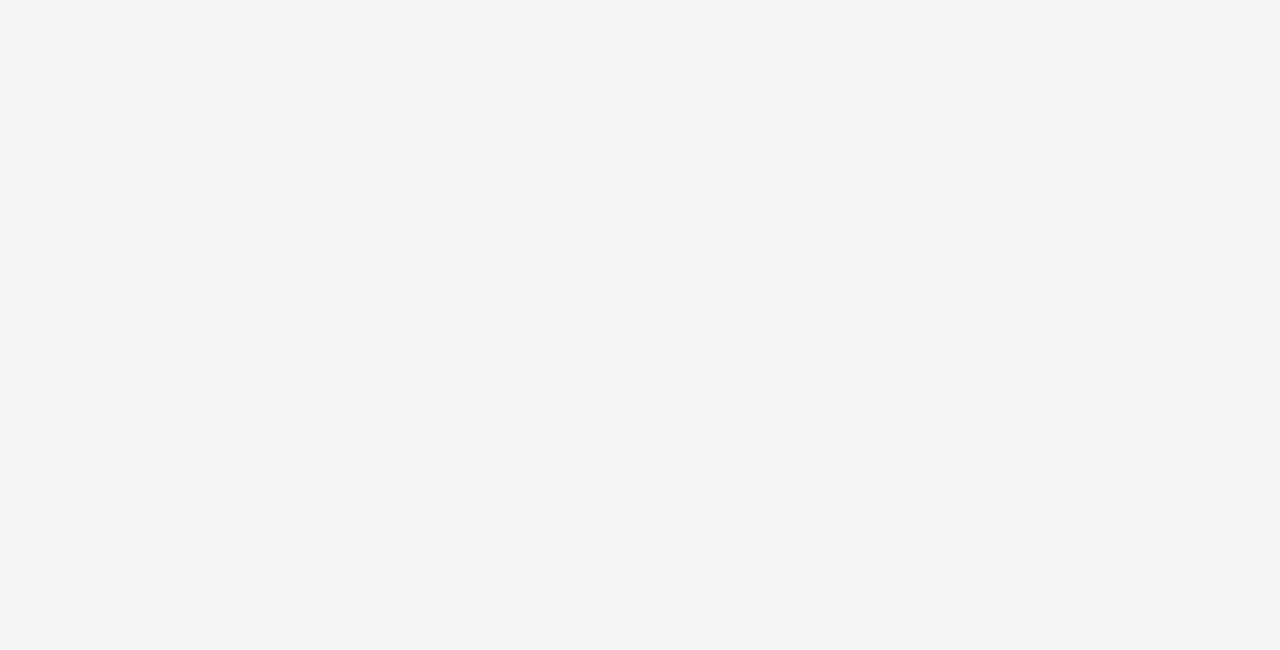
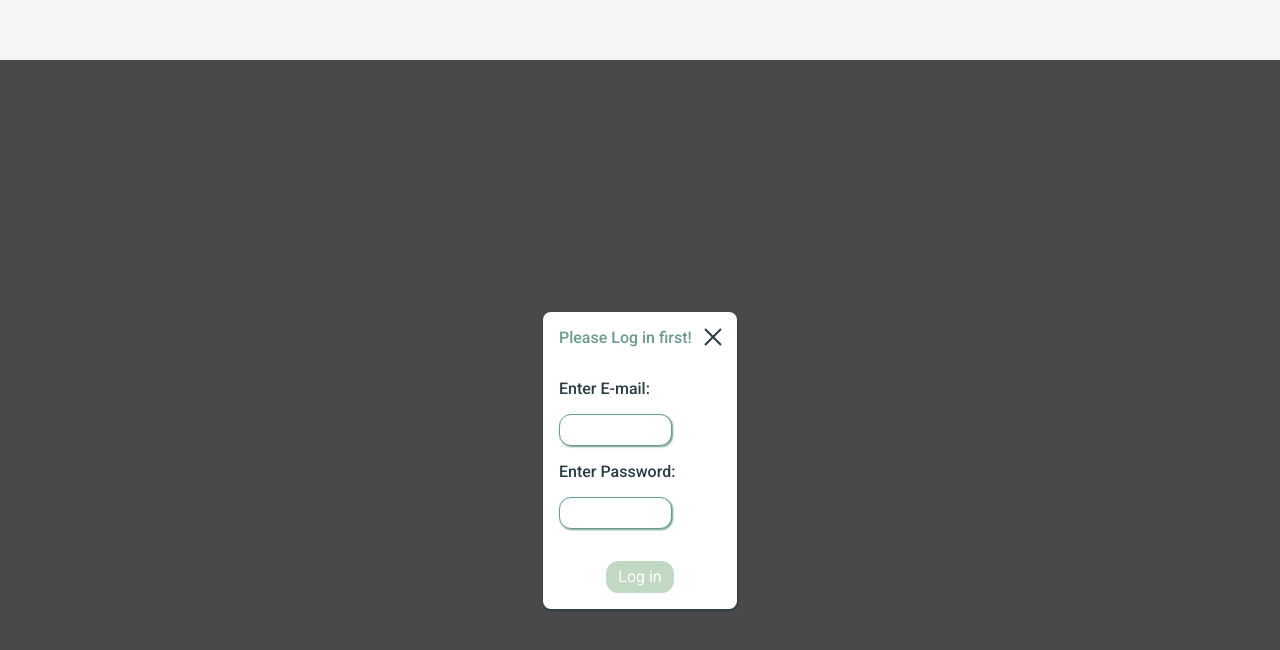
Before and after one commit to davidzherd/shelves, a React (Vite) app: page / in a window 1280 px wide. Shown: the part 1940-2590 px from the top of the page. Before the commit the page ends 800 px from the top, so only its background shows below. Built offline with nearby package versions, Linux system fonts and the light colour scheme; no server answers.

Commit message:
added settings page with authorizeation

```diff
--- a/package.json
+++ b/package.json
@@ -16,6 +16,7 @@
     "dotenv": "^16.4.5",
     "react": "^18.3.1",
     "react-dom": "^18.3.1",
+    "react-icons": "^5.3.0",
     "styled-components": "^6.1.12"
   },
   "devDependencies": {
--- a/src/App.jsx
+++ b/src/App.jsx
@@ -9,6 +9,7 @@ import { Input } from './components/Input';
 import { calculateTotalPrice, getData, priceConfig } from './assets/logic';
 import { Grid } from './components/Grid';
 import { Checkbox } from './components/Checkbox';
+import Settings from './components/settings';
 
 function App() {
 const [shelfProperties, setShelfProperties] = useState({length:0, depth:0});
@@ -18,6 +19,9 @@ const [heavyDibble, setHeavyDibble] = useState(false);
 const [data, setData] = useState(false);
 const [maxDepth, setMaxDepth] = useState(27);
 const [price, setPrice] = useState({total:0, shelfPrice:0, installationPrice: 0, amountOfDibbles: 0});
+const [openedSettings, setOpenedSettings] = useState(false);
+
+
 const handleConseeled = (event)=>{
   setConseeled(event.target.checked);
 }
@@ -59,9 +63,11 @@ useEffect(()=>{
     return
   }
 },[data]);
+
+
   return (
     <>
-    <Navbar/>
+    <Navbar settingsAction={()=>setOpenedSettings(prev=>!prev)}/>
     <Wrapper background={"transparent"}>
       <div style={{marginTop: "4rem"}}>
         <Text size={4} shadow color={colors.lightGreen}>SHELF PRICE CALCULATOR</Text>
@@ -86,6 +92,7 @@ useEffect(()=>{
         </Card>}
       </div>
     </Wrapper>
+    <Settings bottom={openedSettings? "0": "-2000px"} settingsAction={()=>setOpenedSettings(prev=>!prev)}/>
     </>
   )
 }
--- a/src/assets/logic.js
+++ b/src/assets/logic.js
@@ -15,6 +15,20 @@ export const getData = async()=>{
     const newConfig = {heavyDibblePrice: parseFloat(data.heavy_dibble_price_10), lightDibblePrice: parseFloat(data.light_dibble_price), heavyDibbleDistance: parseFloat(data.heavy_10_dibble_distance), lightDibbleDistance: parseFloat(data.light_dibble_distance), woodPrice:{level1_14cm: parseFloat(data.wood_price.level1_14cm), level2_14cm: parseFloat(data.wood_price.level2_14cm), level3_14cm: parseFloat(data.wood_price.level3_14cm), level4_14cm: parseFloat(data.wood_price.level4_14cm), level1_27cm: parseFloat(data.wood_price.level1_27cm), level2_27cm: parseFloat(data.wood_price.level2_27cm), level3_27cm: parseFloat(data.wood_price.level3_27cm), level4_27cm: parseFloat(data.wood_price.level4_27cm)}, max_depth: data.max_depth };
     priceConfig = {...newConfig};
 }
+export const getAuth = async(email, password)=>{
+    console.log("email =",email, " password =",password)
+    const request = await fetch(`https://x8ki-letl-twmt.n7.xano.io/api:sQvFNZLW/auth/login?email=${email}&password=${password}`,{method: "post"});
+    const authToken = await request.json();
+    return authToken.authToken;
+}
+export const validateAuth = async(token)=>{
+    const request = await fetch("https://x8ki-letl-twmt.n7.xano.io/api:sQvFNZLW/auth/me",{headers:{
+        'Authorization': ('Bearer ' + token)
+    }});
+    const valid = request.status;
+    return valid;
+}
+
 export const calculateTotalPrice = (shelfLength, shelfDepth, conseeledInstallation, isHeavyDibble) =>{
 const shelfPrice = calculateShelfPrice(shelfLength, shelfDepth);
 if (typeof(shelfPrice) != "number"){
--- /dev/null
+++ b/src/components/ChangeSettings.jsx
@@ -0,0 +1,27 @@
+import React from 'react'
+import { Card } from './Card'
+import { Text } from './Text'
+import { VscClose } from 'react-icons/vsc'
+import { Input } from './Input'
+import { Button } from './Button'
+import { colors } from '../assets/siteConfig'
+import ConstructionState from './ConstructionState'
+
+const ChangeSettings = ({close}) => {
+  return (
+    <Card className="message" style={{flexDirection: "column", gap: "2rem"}}>
+        <div style={{display:"flex", alignItems: "center", justifyContent: "space-between"}}>
+        <Text color={colors.darkGreen} weight={"500"} scale={2}>Edit price settings</Text>
+        </div>
+        <div style={{display: "flex",flexDirection: "column", gap: "1rem", alignItems:"center", justifyContent:"center", textAlign:"center"}}>
+        <Text color={colors.navi} weight={"500"} size={4}>This part of the app is still in development!</Text>
+        <Text color={colors.navi} weight={"300"}>But you will be glad to know that your authentication passed succesfully!</Text>
+        <ConstructionState/>
+        <Button style={{background:"ffe700"}} onClick={close}>Yay, take me back!</Button>
+
+        </div>
+      </Card>
+  )
+}
+
+export default ChangeSettings
--- /dev/null
+++ b/src/components/Login.jsx
@@ -0,0 +1,46 @@
+import React, { useState } from 'react'
+import { Card } from './Card'
+import { Text } from './Text'
+import { VscClose } from 'react-icons/vsc'
+import { Input } from './Input'
+import { Button } from './Button'
+import { colors } from '../assets/siteConfig'
+import { getAuth } from '../assets/logic'
+
+const Login = ({setTokenFunction,close}) => {
+    const [credentials, setCredentials] = useState({email:"", password: ""})
+
+    const handleInput=(identifier,value)=>{
+        if(identifier === "email"){
+            setCredentials({...credentials, email:value.target.value});
+        }else{
+            setCredentials({...credentials, password:value.target.value});
+        }
+    }
+
+    const handleLogin = async()=>{
+        const authToken = await getAuth(credentials.email,  credentials.password);
+        setTokenFunction(authToken);
+    }
+
+
+  return (
+    <Card className="message" style={{flexDirection: "column", gap: "2rem"}}>
+        <div style={{display:"flex", alignItems: "center", justifyContent: "space-between"}}>
+        <Text color={colors.darkGreen} weight={"500"} scale={2}>Please Log in first!</Text>
+        <VscClose className="cursor" style={{color:colors.navi, scale:"2"}} onClick={close} />
+        </div>
+        <div style={{display: "flex",flexDirection: "column", gap: "1rem"}}>
+        <Text color={colors.navi} weight={"500"}>Enter E-mail:</Text>
+        <Input style={{width: "70%"}} onChange={(e)=>handleInput("email",e)}></Input>
+        <Text color={colors.navi} weight={"500"}>Enter Password:</Text>
+        <Input type="password" style={{width: "70%"}} onChange={(e)=>handleInput("password",e)}></Input>
+        </div>
+        <div style={{display: "flex", justifyContent: "center"}}>
+          <Button onClick={handleLogin} selected>Log in</Button>
+        </div>
+      </Card>
+  )
+}
+
+export default Login
--- a/src/components/Navbar.jsx
+++ b/src/components/Navbar.jsx
@@ -1,7 +1,8 @@
-import React from 'react'
+import React, { useState } from 'react'
 import styled from 'styled-components'
 import { colors } from '../assets/siteConfig';
 import { Text } from './Text';
+import { IoMdSettings } from "react-icons/io";
 const StyledNavbar = styled.div`
 display: flex;
 position: fixed;
@@ -14,11 +15,36 @@ padding: 0 1rem;
 top: 0;
 left: 0;
 box-shadow: 2px 2px 10px ${colors.darkGreen};
+justify-content: space-between;
+.settings{
+  display:flex;
+  align-items: center;
+  jusify-content: center;
+  gap: 0.5rem;
+  cursor: pointer;
+    color: white;
+}
+  .settings:hover{
+  text-decoration: underline;
+  }
+  .icon{
+  transition: all 0.3s;
+  scale: 2;
+  color: white;
+  }
+  .icon:hover{
+  rotate: 180deg;
+  }
 `;
-const Navbar = ()=> {
+const Navbar = ({settingsAction})=> {
   return (
     <StyledNavbar>
         <Text size= {2} shadow weight= "300">Make a Shelf</Text>
+        <div className='settings' onClick={settingsAction}>
+        Settings
+        <IoMdSettings className='icon'/>
+        </div>
+
     </StyledNavbar>
 
   )
--- a/src/components/PopUp.jsx
+++ b/src/components/PopUp.jsx
@@ -5,8 +5,7 @@ import { colors } from "../assets/siteConfig";
 import { Text } from "./Text";
 import { useState } from "react";
 
-
-const StyledPopUp = styled.div`
+export const StyledPopUp = styled.div`
     height: 100vh;
     width: 100vw;
     background: rgba(0, 0, 0, 0.7);
@@ -15,8 +14,19 @@ const StyledPopUp = styled.div`
     justify-content: center;
     z-index: 10;
     position: absolute;
-    top:0;
+    bottom:${props=>props.bottom ?? "0"};
     left: 0;
+    transition: all 0.3s;
+    @media(max-width:550px){
+    .message{
+    width: 100vw;
+    height: 100vh;
+    border-radius: 0;
+    }
+    }
+    .cursor:hover{
+    cursor: pointer;
+    }
 `;
 export const PopUp = ({ action })=>{
     const handleSelection = (selection)=>{
--- /dev/null
+++ b/src/components/Settings.jsx
@@ -0,0 +1,28 @@
+import styled from "styled-components"
+import { StyledPopUp } from "./PopUp"
+import { Card } from "./Card"
+import { colors } from "../assets/siteConfig"
+import { Button } from "./Button"
+import { Text } from "./Text"
+import { Input } from "./Input"
+import { VscClose } from "react-icons/vsc";
+import { useEffect, useState } from "react"
+import Login from "./Login"
+import useAuth from "../hooks/useAuth"
+import ChangeSettings from "./ChangeSettings"
+
+const Settings = ({bottom, settingsAction}) => {
+  const [currentToken,setCurrentToken] = useState("")
+  const [authorized,setToken] = useAuth(currentToken)
+  useEffect(()=>{
+    setToken(currentToken)
+  },[currentToken])
+  return (
+    <StyledPopUp bottom={bottom}>
+      {!authorized && <Login setTokenFunction={(e)=>setCurrentToken(e)} close={settingsAction} />}
+      {authorized && <ChangeSettings close={settingsAction}/>}
+    </StyledPopUp>
+  )
+}
+
+export default Settings
--- a/src/components/Text.jsx
+++ b/src/components/Text.jsx
@@ -5,8 +5,8 @@ export const Text = styled.p`
 display: inline;
 font-size: ${props => props.size + "rem" || "1rem"};
 text-shadow: ${props => props.shadow ?  ("0px 2px 2px"+colors.darkGreen) : "none"};
-font-weight: ${props => props.weight || "400"};
-color: ${props => props.color || "white"};
+font-weight: ${props => props.weight ?? "400"};
+color: ${props => props.color ?? "white"};
 
 @media (max-width: 800px) {
 font-size: ${props => (props.size/2) <= 1 ? props.size+"rem" : (props.size/2)+"rem"};
--- a/src/global.css
+++ b/src/global.css
@@ -3,7 +3,6 @@
     margin: 0;
     padding: 0;
     font-family: "Roboto", sans-serif;
-    color: #fff;
     --light-color: "#DDC9B4";
     --khaki-color: "#BCAC9B";
     --navi-color: "#2A3D45";
@@ -12,4 +11,5 @@
 }
 html{
     background-color: whitesmoke;
+    overflow: hidden;
 }
--- /dev/null
+++ b/src/hooks/useAuth.js
@@ -0,0 +1,19 @@
+import React, { useEffect, useState } from 'react'
+import { validateAuth } from '../assets/logic'
+
+const useAuth = (initial) => {
+    const [token, setToken] = useState(initial)
+    const [authorized, setAuthorized] = useState(false)
+
+    useEffect(()=>{
+        checkAuth(token)
+    },[token])
+
+    const checkAuth = async(authToken)=>{
+        const valid = await validateAuth(authToken)
+        valid === 200 ? setAuthorized(true) : setAuthorized(false)
+    }
+  return [authorized, setToken]
+}
+
+export default useAuth
```
Also changed, not shown: src/components/ConstructionState.jsx (added, +12 -0 lines), 1 other file (tests, documents, lock files or other folders).
